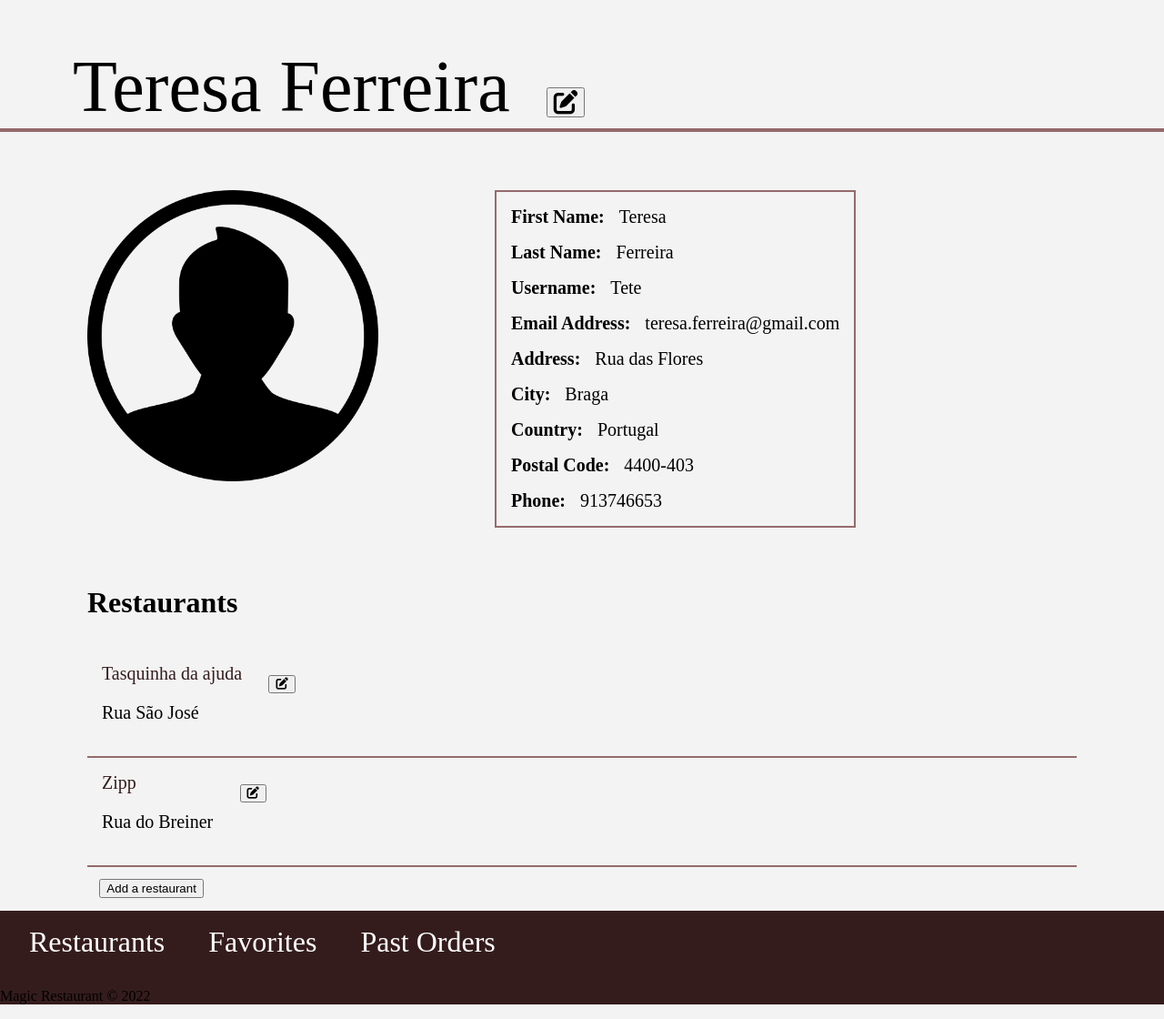
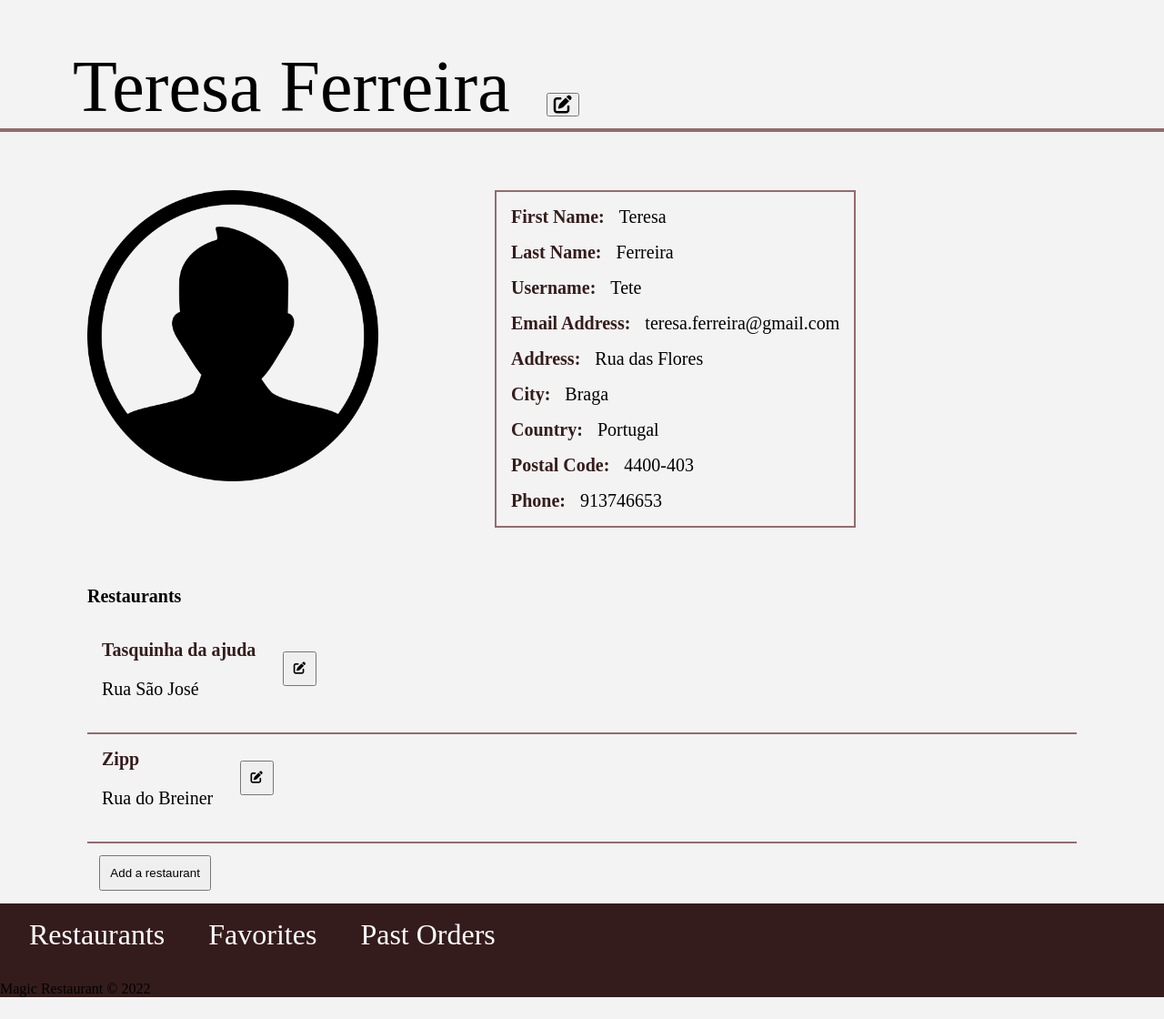
Before and after one commit to srissirs/MagicRestaurant, a PHP site: page /pages/profile.php in a window 1280 px wide. Shown: the part 94-1214 px from the top of the page at 91% size. After the commit the page ends 1190 px from the top, so only its background shows below. Run offline with PHP 8.4, Linux system fonts and the light colour scheme; the visitor is signed in with stand-in values (Sample User, id 1); data comes from the database, SQL or seed files in the repository; some libraries are stand-ins or nearby versions.

Commit message:
css profile

```diff
--- a/style.css
+++ b/style.css
@@ -790,10 +790,6 @@ signUp button {
     align-items: baseline;
 }
 
-.profileHeader i {
-    font-size: 2em;
-}
-
 .customerInformation {
     display: flex;
     flex-wrap: wrap;
@@ -801,7 +797,7 @@ signUp button {
     margin: 4em auto 4em 6em;
 }
 
-.customerInformation>form {
+.customerInformation>form ,.addRestaurant form{
     display: flex;
     flex-direction: column;
     border: solid var(--main-color) 2px;
@@ -811,23 +807,13 @@ signUp button {
 
 }
 
-.customerInformation div {
+.customerInformation div{
     display: flex;
     gap: 1em;
 }
 
-.customerInformation input,
-.customerInformation label,
 .customerInformation p {
-    font-size: 20px;
-}
-
-.customerInformation p {
-    margin: 0 0 0 auto;
-}
-
-.customerInformation label{
-    font-weight: 700;
+    margin: 0;
 }
 
 .customerInformation img {
@@ -839,14 +825,6 @@ signUp button {
     margin: 0 6em;
 }
 
-.ownedRestaurants h3 {
-    font-size: 2em;
-}
-
-.ownedRestaurant button {
-    margin: 0;
-}
-
 .ownedRestaurant {
     display: flex;
     gap: 1em;
@@ -855,42 +833,31 @@ signUp button {
     border-bottom: solid 2px var(--main-color);
 }
 
-.ownedRestaurant div {
-    display: flex;
-    gap: 1em;
-    align-items: baseline;
-}
-
 .ownedRestaurant p,
-.ownedRestaurant a {
+.ownedRestaurant a,
+.ownedRestaurants label,
+.ownedRestaurants h3,
+.customerInformation input,
+.customerInformation label,
+.customerInformation p,
+.profileHeader i {
     font-size: 20px;
 }
 
-.ownedRestaurant a {
+.ownedRestaurant a:hover {
+    color: whitesmoke;
+    background-color: var(--main-color);
+}
+.ownedRestaurant a,
+.customerInformation label {
     color: var(--darker-color);
+    font-weight: 600;
 }
 
 .ownedRestaurants button{
     margin: 1em;
-
+    padding: 10px;
 }
-
-.addRestaurant {
-    padding: 0 1em;
-}
-
-.addRestaurant form {
-    margin: 1em 0;
-    display: flex;
-    flex-direction: column;
-    gap: 1em;
-}
-
-.addRestaurant button {
-    margin: 0 auto 0 0;
-}
-
-
 
 /***********************************************Orders (OWNER)**********************************************************/
 
--- a/templates/profile.tpl.php
+++ b/templates/profile.tpl.php
@@ -81,13 +81,14 @@ require_once(__DIR__ . '/../database/customer.class.php');
           <input type="number" name="id" style="display: none;" value=<?= $restaurant->restaurantId ?>>
           <div>
             <a href="restaurant.php?id=<?= $restaurant->restaurantId ?>"> <?= $restaurant->restaurantName ?> </a>
-            <input type="text" name="restaurant_name" style="display: none;" value="<?= $restaurant->restaurantName ?>">
+            <label style="display: none;"   > Restaurant Name: <input type="text" name="restaurant_name" value="<?= $restaurant->restaurantName ?>"></label>
           </div>
           <div>
             <p> <?= $restaurant->restaurantAddress ?> </p>
-            <input type="text" name="restaurant_address" style="display: none;" value="<?= $restaurant->restaurantAddress ?>">
+            <label style="display: none;"  > Restaurant Adress: <input type="text" name="restaurant_address" value="<?= $restaurant->restaurantAddress ?>"></label>
           </div>
-          <input type="text" name="restaurant_category" style="display: none;">
+          <label style="display: none;"  > Add a Category:  <input type="text" name="restaurant_category"> </label>
+
           <button type="submit" style="display: none;">Save</button>
         </form>
         <button type="submit" class="fa-solid fa-pen-to-square" onclick="toggleEditRestaurant()"> </button>
```
